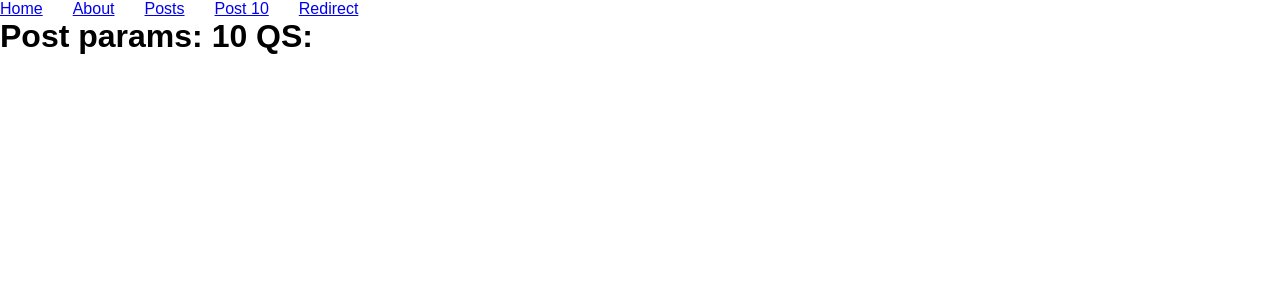
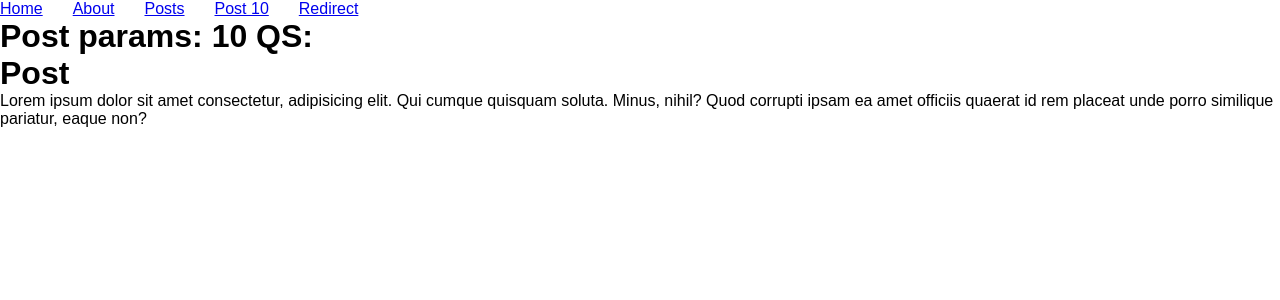
Before and after one commit to fernandojsmelo/tutorial-react-roout-dom, a React (Vite) app: page /posts/10 in a window 1280 px wide. Shown: the top 300 px of the page. Built offline with nearby package versions, Linux system fonts and the light colour scheme.

Commit message:
Rotas aninhadas e Outlet: Modificando trechos da Página.

```diff
--- a/src/components/Post/index.tsx
+++ b/src/components/Post/index.tsx
@@ -1,14 +1,10 @@
-import { useParams, useSearchParams } from 'react-router-dom';
 import './style.css';
 
 export const Post = () => {
-  const params = useParams();
-  const { id } = params;
-  const [qs] = useSearchParams();
-
   return (
     <div>
-      <h1>Post {`params: ${id}`} {`QS: ${qs}`} </h1>
+      <h1>Post</h1>
+      <p>Lorem ipsum dolor sit amet consectetur, adipisicing elit. Qui cumque quisquam soluta. Minus, nihil? Quod corrupti ipsam ea amet officiis quaerat id rem placeat unde porro similique pariatur, eaque non?</p>
     </div>
   )
 }
--- /dev/null
+++ b/src/components/Posts/index.tsx
@@ -0,0 +1,17 @@
+import { Outlet, useParams, useSearchParams } from 'react-router-dom';
+import './style.css';
+
+export const Posts = () => {
+  const params = useParams();
+  const { id } = params;
+  const [qs] = useSearchParams();
+
+  return (
+    <div>
+      <h1>
+        Post {`params: ${id}`} {`QS: ${qs}`}
+      </h1>
+      <Outlet />
+    </div>
+  )
+}
--- a/src/main.tsx
+++ b/src/main.tsx
@@ -6,9 +6,10 @@ import { BrowserRouter, Routes, Route } from 'react-router-dom';
 import { Home } from './components/Home'
 import { About } from './components/About';
 import { Menu } from './components/Menu';
-import { Post } from './components/Post';
+import { Posts } from './components/Posts';
 import { Redirect } from './components/Redirect';
 import { NotFound } from './components/NotFound';
+import { Post } from './components/Post';
 
 ReactDOM.createRoot(document.getElementById('root')!).render(
   <React.StrictMode>
@@ -17,8 +18,11 @@ ReactDOM.createRoot(document.getElementById('root')!).render(
     <Routes>
     <Route path='/' element={ <Home />} />
     <Route path='/about' element={ <About />} />
-    <Route path='/posts/:id' element={ <Post />} />
-    <Route path='/posts' element={ <Post />} />
+    {/*<Route path='/posts/:id' element={ <Posts />} />*/}
+    <Route path='/posts' element={ <Posts />}>
+      <Route path=':id' element={ <Post />} />
+    </Route>
+    <Route path='/posts' element={ <Posts />} />
     <Route path='/redirect' element={ <Redirect />} />
     <Route path='*' element={ <NotFound />} />
     </Routes>
```
Also changed, not shown: src/components/Posts/style.css (added).
